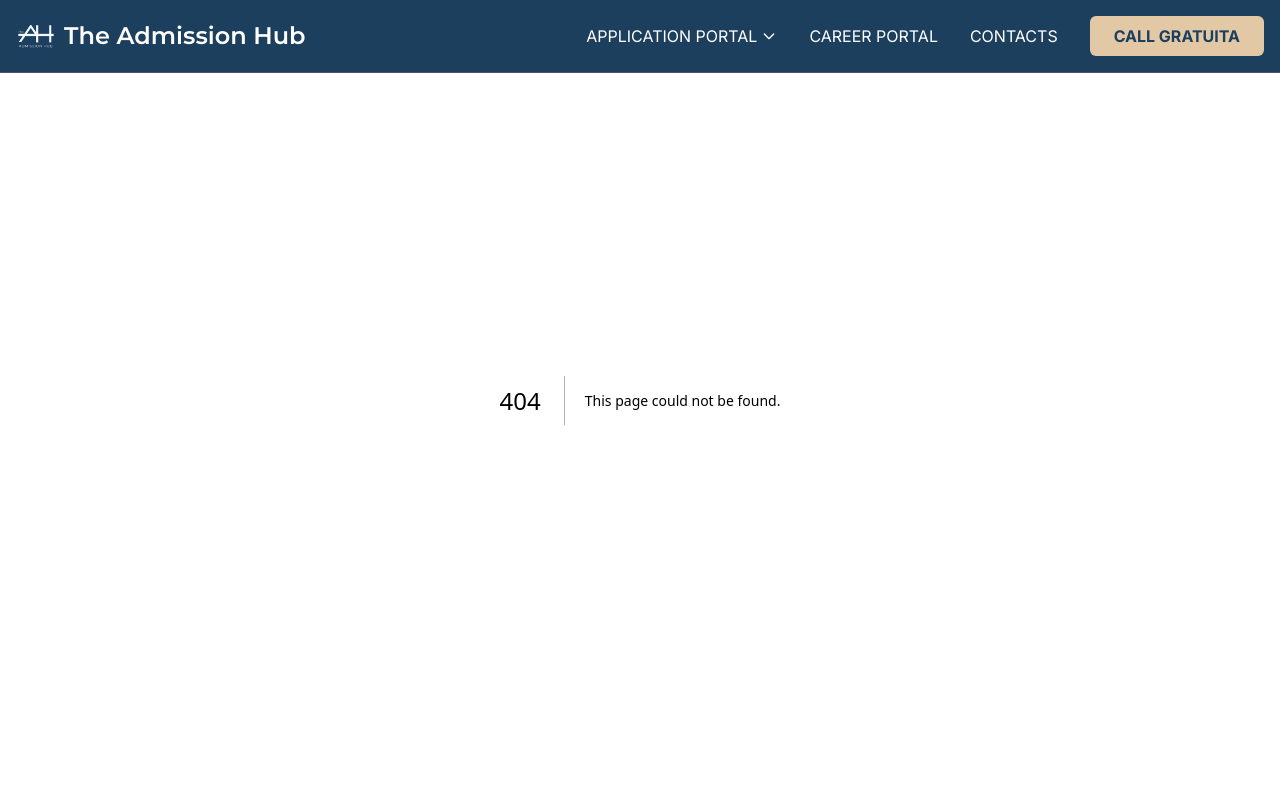
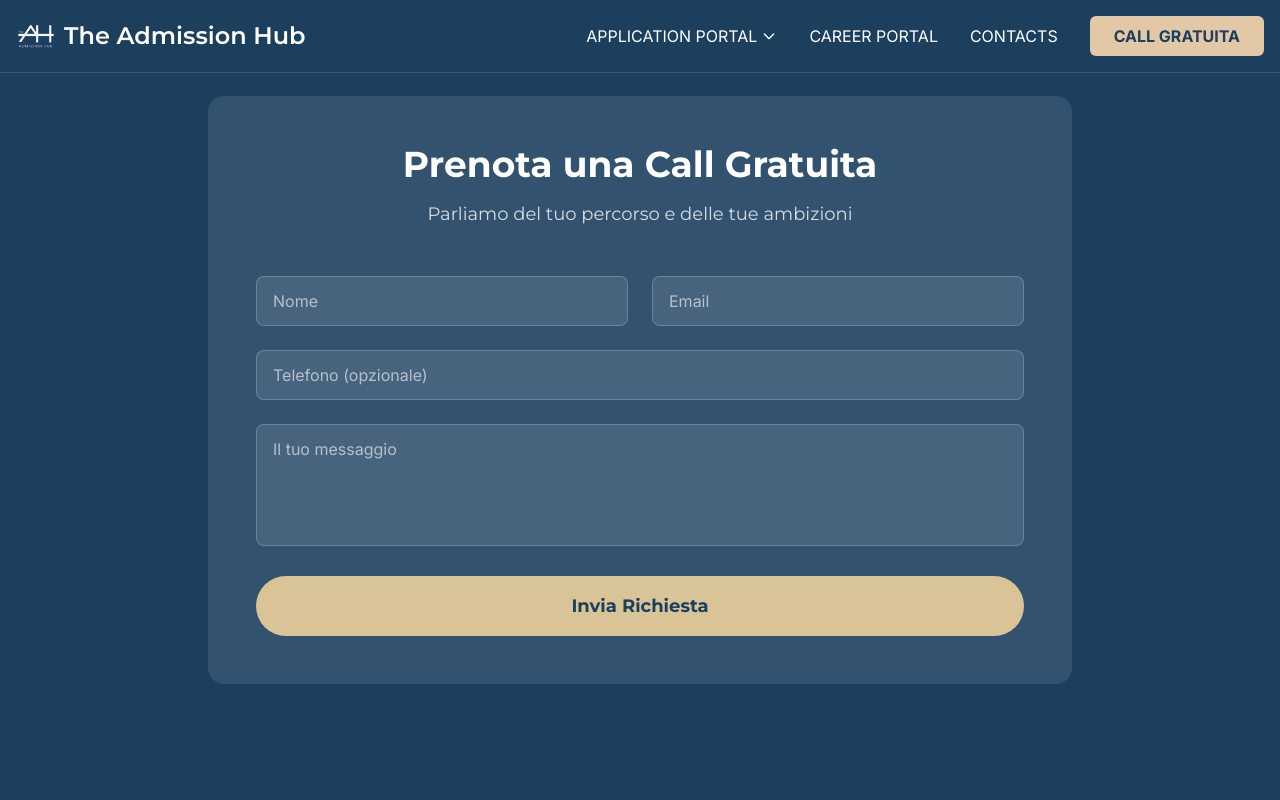
Before and after one commit to konhito/LastAdmissionHub, a Next.js app: page /contact in a window 1280 px wide. Before the commit this address had no page. Shown: the top 800 px of the page. Built offline with nearby package versions, Linux system fonts and the light colour scheme.

Commit message:
basic feedback form

```diff
--- /dev/null
+++ b/src/app/contact/page.tsx
@@ -0,0 +1,88 @@
+"use client";
+import { motion } from "framer-motion";
+import { Montserrat } from "next/font/google";
+
+const montserrat = Montserrat({
+  subsets: ["latin"],
+  weight: ["400", "500", "700"],
+});
+
+export default function ContactPage() {
+  const handleSubmit = (e: React.FormEvent) => {
+    e.preventDefault();
+    // Handle form submission
+    console.log("Form submitted");
+  };
+
+  return (
+    <div className="min-h-screen bg-[#1c3f60] py-24">
+      <div className="max-w-4xl mx-auto px-4">
+        <motion.div
+          initial={{ opacity: 0, y: 20 }}
+          animate={{ opacity: 1, y: 0 }}
+          transition={{ duration: 0.8 }}
+          className="bg-white/10 backdrop-blur-sm rounded-2xl p-8 md:p-12"
+        >
+          <div className="text-center mb-12">
+            <h1
+              className={`${montserrat.className} text-3xl md:text-4xl font-bold text-white mb-4`}
+            >
+              Prenota una Call Gratuita
+            </h1>
+            <p className={`${montserrat.className} text-lg text-white/80`}>
+              Parliamo del tuo percorso e delle tue ambizioni
+            </p>
+          </div>
+
+          <form onSubmit={handleSubmit} className="space-y-6">
+            <div className="grid grid-cols-1 md:grid-cols-2 gap-6">
+              <motion.div whileHover={{ scale: 1.01 }} className="relative">
+                <input
+                  type="text"
+                  required
+                  className="w-full px-4 py-3 bg-white/10 border border-white/20 rounded-lg text-white placeholder:text-white/60 focus:outline-none focus:border-[#d9c498] transition-colors"
+                  placeholder="Nome"
+                />
+              </motion.div>
+
+              <motion.div whileHover={{ scale: 1.01 }} className="relative">
+                <input
+                  type="email"
+                  required
+                  className="w-full px-4 py-3 bg-white/10 border border-white/20 rounded-lg text-white placeholder:text-white/60 focus:outline-none focus:border-[#d9c498] transition-colors"
+                  placeholder="Email"
+                />
+              </motion.div>
+            </div>
+
+            <motion.div whileHover={{ scale: 1.01 }} className="relative">
+              <input
+                type="tel"
+                className="w-full px-4 py-3 bg-white/10 border border-white/20 rounded-lg text-white placeholder:text-white/60 focus:outline-none focus:border-[#d9c498] transition-colors"
+                placeholder="Telefono (opzionale)"
+              />
+            </motion.div>
+
+            <motion.div whileHover={{ scale: 1.01 }} className="relative">
+              <textarea
+                required
+                rows={4}
+                className="w-full px-4 py-3 bg-white/10 border border-white/20 rounded-lg text-white placeholder:text-white/60 focus:outline-none focus:border-[#d9c498] transition-colors resize-none"
+                placeholder="Il tuo messaggio"
+              />
+            </motion.div>
+
+            <motion.button
+              whileHover={{ scale: 1.05 }}
+              whileTap={{ scale: 0.95 }}
+              type="submit"
+              className={`${montserrat.className} w-full px-8 py-4 bg-[#d9c498] text-[#1c3f60] rounded-full font-bold text-lg hover:bg-[#e6d4a7] transition-colors`}
+            >
+              Invia Richiesta
+            </motion.button>
+          </form>
+        </motion.div>
+      </div>
+    </div>
+  );
+}
```
